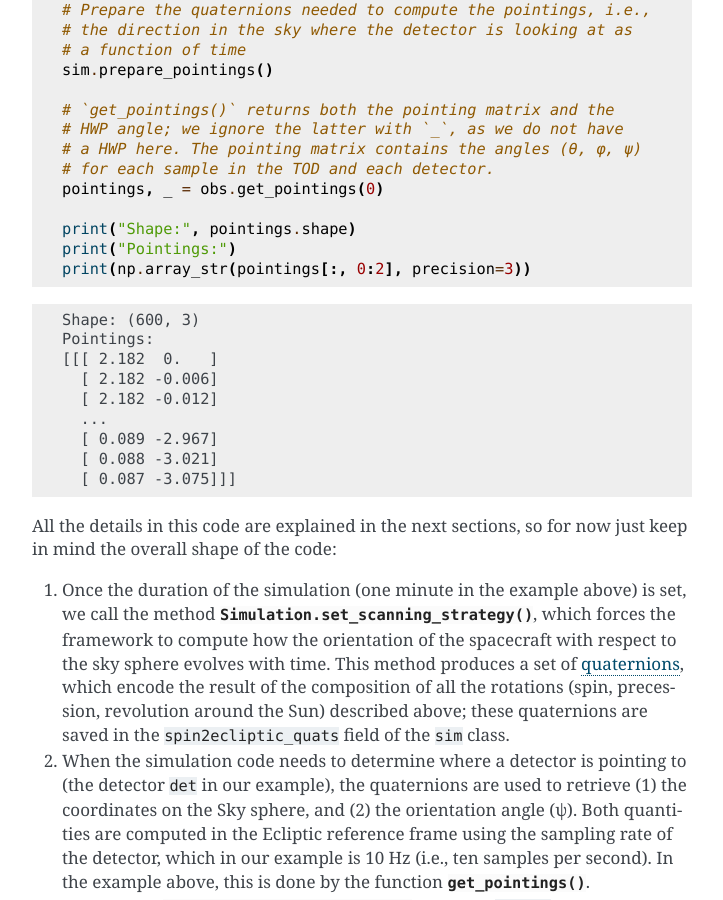
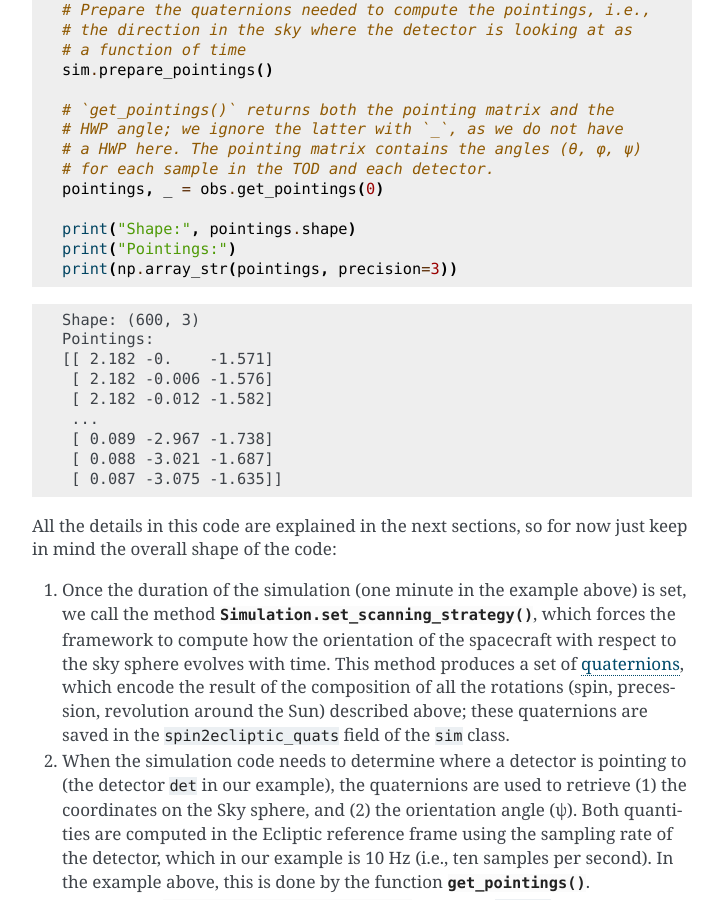
Before and after one commit to litebird/litebird_sim, a Sphinx documentation site: the page built from docs/source/scanning.rst, in a window 1280 px wide and 900 px high, scrolled down 3423 px. Shown: the whole window, without its empty margins (388-1111 px from the left). Built offline with Sphinx 7.4.7, drawn with Linux system fonts in a browser that asks for light colours; cross-references to code outside the pages are shown as plain code.

Commit message:
Print all (θ, φ, ψ) in docs

```diff
--- a/docs/source/scanning.rst
+++ b/docs/source/scanning.rst
@@ -164,19 +164,19 @@ similar to what is going to be used for LiteBIRD:
 
   print("Shape:", pointings.shape)
   print("Pointings:")
-  print(np.array_str(pointings[:, 0:2], precision=3))
+  print(np.array_str(pointings, precision=3))
 
 .. testoutput::
 
   Shape: (600, 3)
   Pointings:
-  [[[ 2.182  0.   ]
-    [ 2.182 -0.006]
-    [ 2.182 -0.012]
-    ...
-    [ 0.089 -2.967]
-    [ 0.088 -3.021]
-    [ 0.087 -3.075]]]
+  [[ 2.182 -0.    -1.571]
+   [ 2.182 -0.006 -1.576]
+   [ 2.182 -0.012 -1.582]
+   ...
+   [ 0.089 -2.967 -1.738]
+   [ 0.088 -3.021 -1.687]
+   [ 0.087 -3.075 -1.635]]
 
 All the details in this code are explained in the next sections, so
 for now just keep in mind the overall shape of the code:
```
